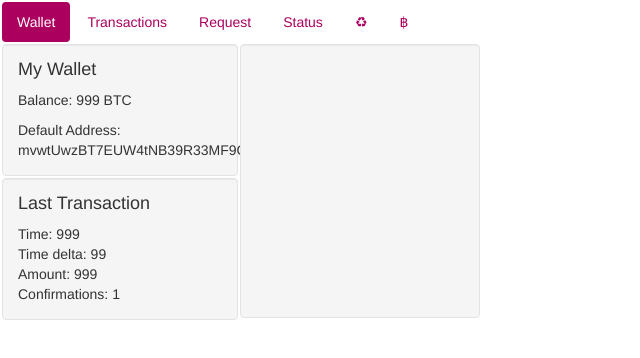
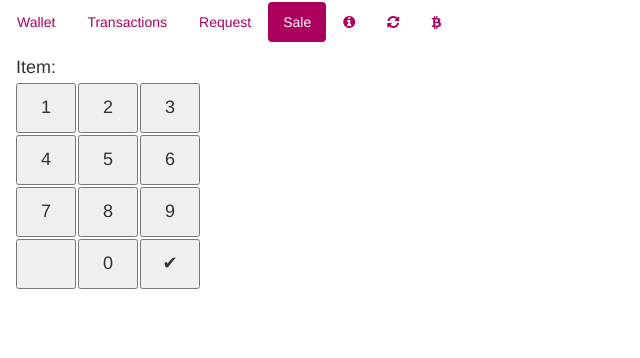
Before and after one commit to harimau99/bitPOS, a plain HTML site: page index.html in a window 1280 px wide. Shown: the whole page, without its empty margins (0-640 px from the left). Drawn offline with nearby package versions, Linux system fonts and the light colour scheme; some packages are replaced by stand-ins of ours; no server answers; a script that the page names is missing.

Commit message:
Add Sale tab

```diff
--- a/app.js
+++ b/app.js
@@ -1,8 +1,8 @@
 (function() {
-  var app = angular.module('bitPOS', ['bitPOS-directives', 'statusModule', 'ui.bootstrap', 'monospaced.qrcode']);
+  var app = angular.module('bitPOS', ['bitPOS-directives', 'statusModule', 'ui.bootstrap', 'monospaced.qrcode', 'saleModule']);
 
   app.controller('TabController', function() {
-    this.tab = 1;
+    this.tab = 4;
     this.isSet = function(checkTab) {
       return this.tab === checkTab;
     };
@@ -47,7 +47,7 @@
       this.finalURI = this.URI + this.value1;
     };
     this.tickPress = function() {
-      $('#tickbutton').css('color', 'green');
+      $('#requesttickbutton').css('color', 'green');
     };
   });
 
--- a/directives/directives.js
+++ b/directives/directives.js
@@ -21,6 +21,13 @@ app.directive("request", function() {
   };
 });
 
+app.directive("sale", function() {
+  return {
+    restrict: "E",
+    templateUrl: "/views/sale.html"
+  };
+});
+
 app.directive("status", function() {
   return {
     restrict: "E",
--- a/index.html
+++ b/index.html
@@ -12,9 +12,11 @@
     <script src="app.js"></script>
     <script src="directives/directives.js"></script>
     <script src="modules/statusModule.js"></script>
-    <script src="modules/qrcode.js"></script>
+    <script src="modules/saleModule.js"></script>
+    <script src="js/qrcode.js"></script>
     <link rel="stylesheet" href="https://maxcdn.bootstrapcdn.com/bootstrap/3.3.4/css/bootstrap.min.css">
     <link rel="stylesheet" href="css/style.css" />
+    <link rel="stylesheet" href="//maxcdn.bootstrapcdn.com/font-awesome/4.3.0/css/font-awesome.min.css">
   </head>
 
   <body ng-controller="DataController as data">
@@ -31,23 +33,23 @@
           <a href="" ng-click="tab.setTab(3)">Request</a>
         </li>
         <li ng-class="{ active:tab.isSet(4) }">
-          <a href="" ng-click="tab.setTab(4)">Status</a>
+          <a href="" ng-click="tab.setTab(4)">Sale</a>
+        </li>
+        <li ng-class="{ active:tab.isSet(5) }">
+          <a href="" ng-click="tab.setTab(5)"><i class="fa fa-info-circle"></i></a>
         </li>
         <li>
-          <a href="" ng-click="tab.reload()">&#9851;</a>
+          <a href="" ng-click="tab.reload()"><i class="fa fa-refresh"></i></a>
         </li>
         <li>
-          <a href="" ng-click="data.update()">&#3647;</a>
+          <a href="" ng-click="data.update()"><i class="fa fa-btc"></i></a>
         </li>
       </ul>
-      <!--  Wallet Tab's Content  -->
       <wallet ng-show="tab.isSet(1)"></wallet>
-      <!--  Transactions Tab's Content  -->
       <transactions ng-show="tab.isSet(2)"></transactions>
-      <!--  Request Tab's Content  -->
       <request ng-show="tab.isSet(3)"></request>
-      <!--  Status Tab's Content  -->
-      <status ng-show="tab.isSet(4)"></status>
+      <sale ng-show="tab.isSet(4)"></sale>
+      <status ng-show="tab.isSet(5)"></status>
     </div>
   </body>
 </html>
--- /dev/null
+++ b/modules/salemodule.js
@@ -0,0 +1,20 @@
+var saleModule = angular.module('saleModule', [])
+
+  .controller('SaleNumpadController', function() {
+    this.itemcode = '';
+    this.keyPress = function(key) {
+      this.itemcode += key;
+    };
+    this.tickPress = function() {
+      $('#saletickbutton').css('color', 'green');
+    };
+  })
+
+  .factory('saleService', function($http) {
+    var getDefaultWallet = function() {
+      return $http.get('http://localhost:5000/wallet').then(function(result){
+        return result.data.defaultAddress;
+      });
+    };
+    return { getDefaultWallet: getDefaultWallet };
+  });
--- a/modules/statusModule.js
+++ b/modules/statusModule.js
@@ -1,6 +1,6 @@
 var statusModule = angular.module('statusModule', [])
 
-  .controller('StatusCtrl', ['$scope', 'statusService', '$timeout', function($scope, statusService, $timeout) {
+  .controller('StatusController', ['$scope', 'statusService', '$timeout', function($scope, statusService, $timeout) {
     this.connections = 1;
     this.localHeight = 999;
     this.nextBlockFee = 9;
--- a/views/request.html
+++ b/views/request.html
@@ -24,7 +24,7 @@
         <tr>
           <td><button ng-click="request.keyPress('.')">.</button></td>
           <td><button ng-click="request.keyPress('0')">0</button></td>
-          <td><button ng-click="request.tickPress()" id="tickbutton">&#x2714</button></td>
+          <td><button ng-click="request.tickPress()" id="requesttickbutton">&#x2714</button></td>
         </tr>
       </table>
     </div>
--- /dev/null
+++ b/views/sale.html
@@ -0,0 +1,41 @@
+<div class="container" ng-controller="SaleNumpadController as numpad">
+  <div class="row">
+    <div class="col-xs-5">
+      <table class="tg">
+        <tr>
+          <td><div>Item:</div></td>
+          <td colspan="2"><div class="output">{{numpad.itemcode}}</div></td>
+        </tr>
+        <tr>
+          <td><button ng-click="numpad.keyPress('1')">1</button></th>
+          <td><button ng-click="numpad.keyPress('2')">2</button></th>
+          <td><button ng-click="numpad.keyPress('3')">3</button></th>
+        </tr>
+        <tr>
+          <td><button ng-click="numpad.keyPress('4')">4</button></td>
+          <td><button ng-click="numpad.keyPress('5')">5</button></td>
+          <td><button ng-click="numpad.keyPress('6')">6</button></td>
+        </tr>
+        <tr>
+          <td><button ng-click="numpad.keyPress('7')">7</button></td>
+          <td><button ng-click="numpad.keyPress('8')">8</button></td>
+          <td><button ng-click="numpad.keyPress('9')">9</button></td>
+        </tr>
+        <tr>
+          <td><button>&nbsp;</button></td>
+          <td><button ng-click="numpad.keyPress('0')">0</button></td>
+          <td><button ng-click="numpad.tickPress()" id="saletickbutton">&#x2714</button></td>
+        </tr>
+      </table>
+    </div>
+    <div class="col-xs-7">
+    </div>
+  </div>
+</div>
+
+<style type="text/css">
+  .tg  {border-collapse: collapse; border-spacing: 0; margin-top:10px;}
+  .tg td{font-size: 18px; padding: 1px; overflow: hidden; word-break: normal;}
+  .output {float:right; display: inline-block;}
+  button {width: 60px; height: 50px;}
+</style>
--- a/views/status.html
+++ b/views/status.html
@@ -1,4 +1,4 @@
-<div class="container" ng-controller="StatusCtrl as status">
+<div class="container" ng-controller="StatusController as status">
   <div class="row rowbox">
     <div class="col-xs-12 well">
       <h4>Bitcoin Core Status</h4>
```
Also changed, not shown: services/status.js (deleted, +0 -32 lines), js/qrcode.js (renamed from modules/qrcode.js).
